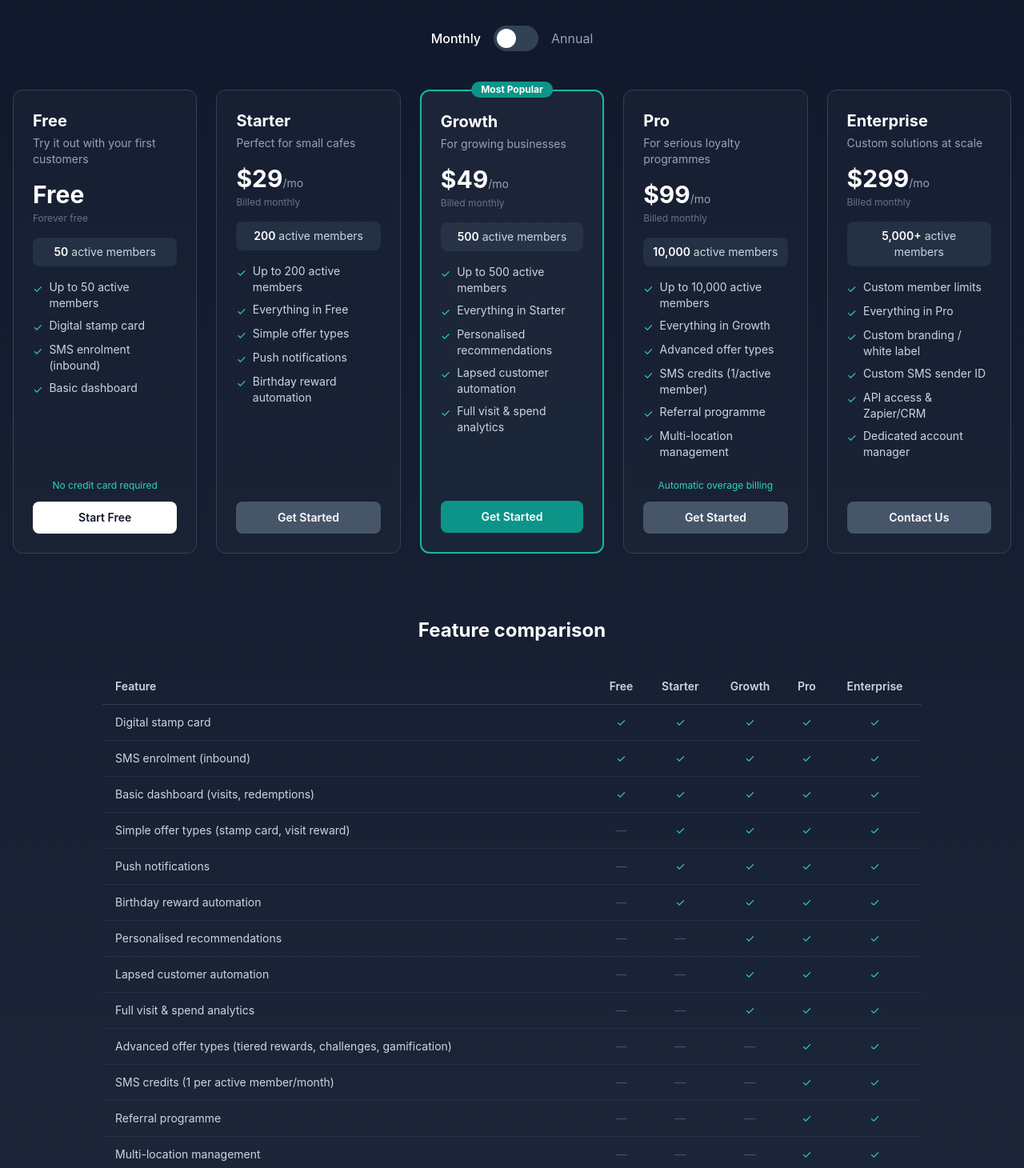
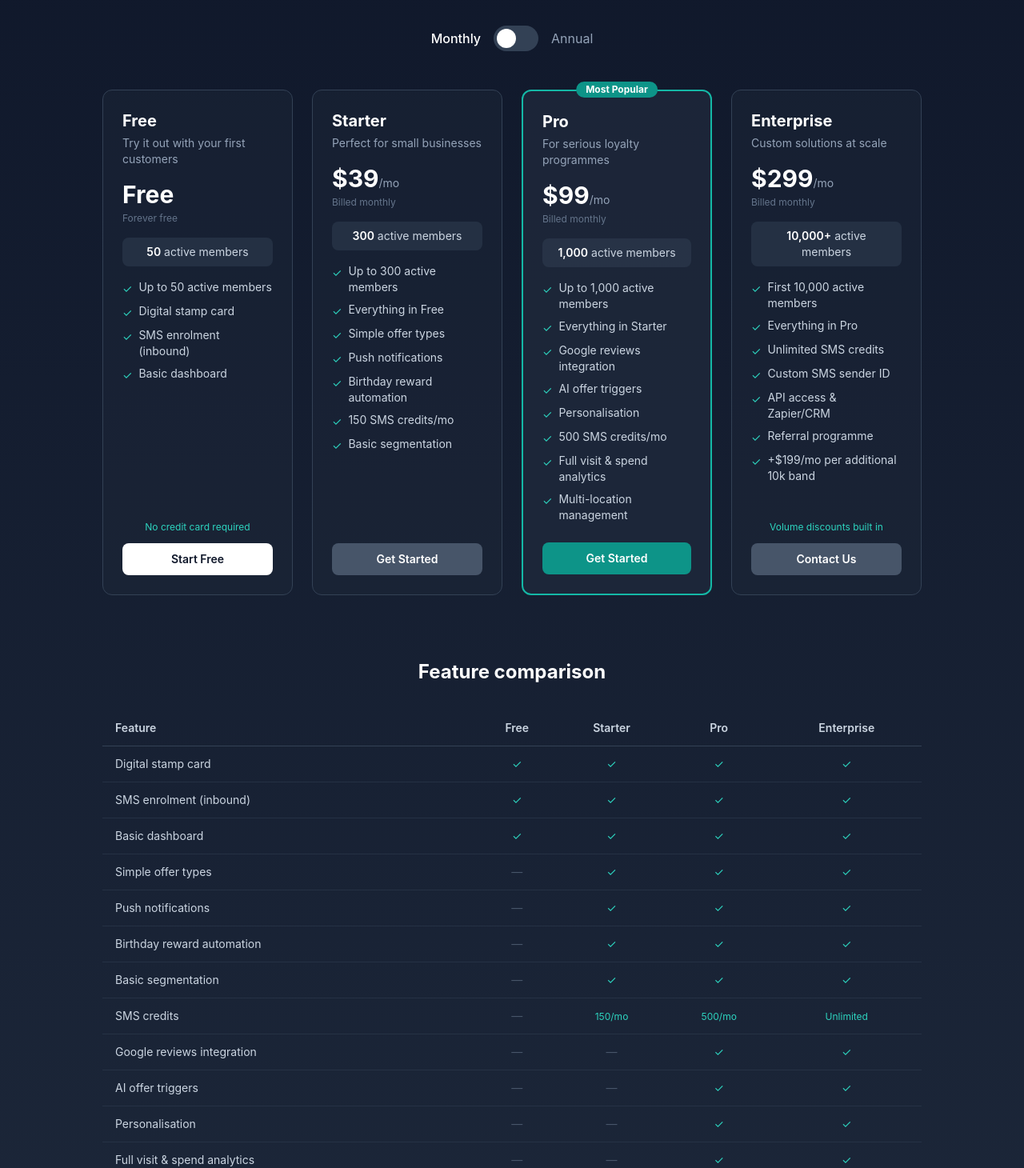
Before and after one commit to jr851/last-mile-loyalty, a Next.js app: page /pricing in a window 1280 px wide. Shown: the part 212-1672 px from the top of the page at 80% size. Built offline with nearby package versions, Linux system fonts and the light colour scheme.

Commit message:
Update pricing to finalised 4-tier model (Free/Starter $39/Pro $99/Enterprise $299)

```diff
--- a/app/pricing/page.tsx
+++ b/app/pricing/page.tsx
@@ -77,39 +77,22 @@ export default function PricingPage() {
     {
       id: 'starter',
       name: 'Starter',
-      description: 'Perfect for small cafes',
-      monthlyPrice: 29,
-      annualPrice: 290,
-      memberCap: '200',
+      description: 'Perfect for small businesses',
+      monthlyPrice: 39,
+      annualPrice: 390,
+      memberCap: '300',
       features: [
-        'Up to 200 active members',
+        'Up to 300 active members',
         'Everything in Free',
         'Simple offer types',
         'Push notifications',
         'Birthday reward automation',
+        '150 SMS credits/mo',
+        'Basic segmentation',
       ],
       cta: 'Get Started',
       highlight: false,
       badge: null,
-      note: null,
-    },
-    {
-      id: 'growth',
-      name: 'Growth',
-      description: 'For growing businesses',
-      monthlyPrice: 49,
-      annualPrice: 490,
-      memberCap: '500',
-      features: [
-        'Up to 500 active members',
-        'Everything in Starter',
-        'Personalised recommendations',
-        'Lapsed customer automation',
-        'Full visit & spend analytics',
-      ],
-      cta: 'Get Started',
-      highlight: true,
-      badge: 'Most Popular',
       note: null,
     },
     {
@@ -118,19 +101,21 @@ export default function PricingPage() {
       description: 'For serious loyalty programmes',
       monthlyPrice: 99,
       annualPrice: 990,
-      memberCap: '10,000',
+      memberCap: '1,000',
       features: [
-        'Up to 10,000 active members',
-        'Everything in Growth',
-        'Advanced offer types',
-        'SMS credits (1/active member)',
-        'Referral programme',
+        'Up to 1,000 active members',
+        'Everything in Starter',
+        'Google reviews integration',
+        'AI offer triggers',
+        'Personalisation',
+        '500 SMS credits/mo',
+        'Full visit & spend analytics',
         'Multi-location management',
       ],
       cta: 'Get Started',
-      highlight: false,
-      badge: null,
-      note: 'Automatic overage billing',
+      highlight: true,
+      badge: 'Most Popular',
+      note: null,
     },
     {
       id: 'enterprise',
@@ -138,19 +123,20 @@ export default function PricingPage() {
       description: 'Custom solutions at scale',
       monthlyPrice: 299,
       annualPrice: null,
-      memberCap: '5,000+',
+      memberCap: '10,000+',
       features: [
-        'Custom member limits',
+        'First 10,000 active members',
         'Everything in Pro',
-        'Custom branding / white label',
+        'Unlimited SMS credits',
         'Custom SMS sender ID',
         'API access & Zapier/CRM',
-        'Dedicated account manager',
+        'Referral programme',
+        '+$199/mo per additional 10k band',
       ],
       cta: 'Contact Us',
       highlight: false,
       badge: null,
-      note: null,
+      note: 'Volume discounts built in',
     },
   ];
 
@@ -184,7 +170,7 @@ export default function PricingPage() {
         </div>
 
         {/* Pricing cards */}
-        <div className="grid grid-cols-1 md:grid-cols-3 lg:grid-cols-5 gap-6 max-w-7xl mx-auto">
+        <div className="grid grid-cols-1 md:grid-cols-2 lg:grid-cols-4 gap-6 max-w-5xl mx-auto">
           {plans.map((plan) => {
             const price = plan.id === 'enterprise'
               ? plan.monthlyPrice
@@ -276,38 +262,39 @@ export default function PricingPage() {
                   <th className="text-left py-3 px-4 font-semibold text-slate-300">Feature</th>
                   <th className="text-center py-3 px-2 font-semibold text-slate-300">Free</th>
                   <th className="text-center py-3 px-2 font-semibold text-slate-300">Starter</th>
-                  <th className="text-center py-3 px-2 font-semibold text-slate-300">Growth</th>
                   <th className="text-center py-3 px-2 font-semibold text-slate-300">Pro</th>
                   <th className="text-center py-3 px-2 font-semibold text-slate-300">Enterprise</th>
                 </tr>
               </thead>
               <tbody>
                 {[
-                  { feature: 'Digital stamp card', tiers: [true, true, true, true, true] },
-                  { feature: 'SMS enrolment (inbound)', tiers: [true, true, true, true, true] },
-                  { feature: 'Basic dashboard (visits, redemptions)', tiers: [true, true, true, true, true] },
-                  { feature: 'Simple offer types (stamp card, visit reward)', tiers: [false, true, true, true, true] },
-                  { feature: 'Push notifications', tiers: [false, true, true, true, true] },
-                  { feature: 'Birthday reward automation', tiers: [false, true, true, true, true] },
-                  { feature: 'Personalised recommendations', tiers: [false, false, true, true, true] },
-                  { feature: 'Lapsed customer automation', tiers: [false, false, true, true, true] },
-                  { feature: 'Full visit & spend analytics', tiers: [false, false, true, true, true] },
-                  { feature: 'Advanced offer types (tiered rewards, challenges, gamification)', tiers: [false, false, false, true, true] },
-                  { feature: 'SMS credits (1 per active member/month)', tiers: [false, false, false, true, true] },
-                  { feature: 'Referral programme', tiers: [false, false, false, true, true] },
-                  { feature: 'Multi-location management', tiers: [false, false, false, true, true] },
-                  { feature: 'Custom branding / white label', tiers: [false, false, false, false, true] },
-                  { feature: 'Custom SMS sender ID', tiers: [false, false, false, false, true] },
-                  { feature: 'API access', tiers: [false, false, false, false, true] },
-                  { feature: 'Zapier / CRM integrations', tiers: [false, false, false, false, true] },
-                ].map((row, i) => (
+                  { feature: 'Digital stamp card', tiers: [true, true, true, true] },
+                  { feature: 'SMS enrolment (inbound)', tiers: [true, true, true, true] },
+                  { feature: 'Basic dashboard', tiers: [true, true, true, true] },
+                  { feature: 'Simple offer types', tiers: [false, true, true, true] },
+                  { feature: 'Push notifications', tiers: [false, true, true, true] },
+                  { feature: 'Birthday reward automation', tiers: [false, true, true, true] },
+                  { feature: 'Basic segmentation', tiers: [false, true, true, true] },
+                  { feature: 'SMS credits', tiers: [false, '150/mo', '500/mo', 'Unlimited'] },
+                  { feature: 'Google reviews integration', tiers: [false, false, true, true] },
+                  { feature: 'AI offer triggers', tiers: [false, false, true, true] },
+                  { feature: 'Personalisation', tiers: [false, false, true, true] },
+                  { feature: 'Full visit & spend analytics', tiers: [false, false, true, true] },
+                  { feature: 'Multi-location management', tiers: [false, false, true, true] },
+                  { feature: 'Referral programme', tiers: [false, false, false, true] },
+                  { feature: 'Custom SMS sender ID', tiers: [false, false, false, true] },
+                  { feature: 'API access', tiers: [false, false, false, true] },
+                  { feature: 'Zapier / CRM integrations', tiers: [false, false, false, true] },
+                                ].map((row, i) => (
                   <tr key={i} className="border-b border-slate-700/50">
                     <td className="py-3 px-4 text-slate-300">{row.feature}</td>
                     {row.tiers.map((included, j) => (
                       <td key={j} className="text-center py-3 px-2">
-                        {included
+                        {included === true
                           ? <span className="text-teal-400">&#10003;</span>
-                          : <span className="text-slate-600">&mdash;</span>
+                          : included === false
+                            ? <span className="text-slate-600">&mdash;</span>
+                            : <span className="text-teal-400 text-xs">{included}</span>
                         }
                       </td>
                     ))}
```
